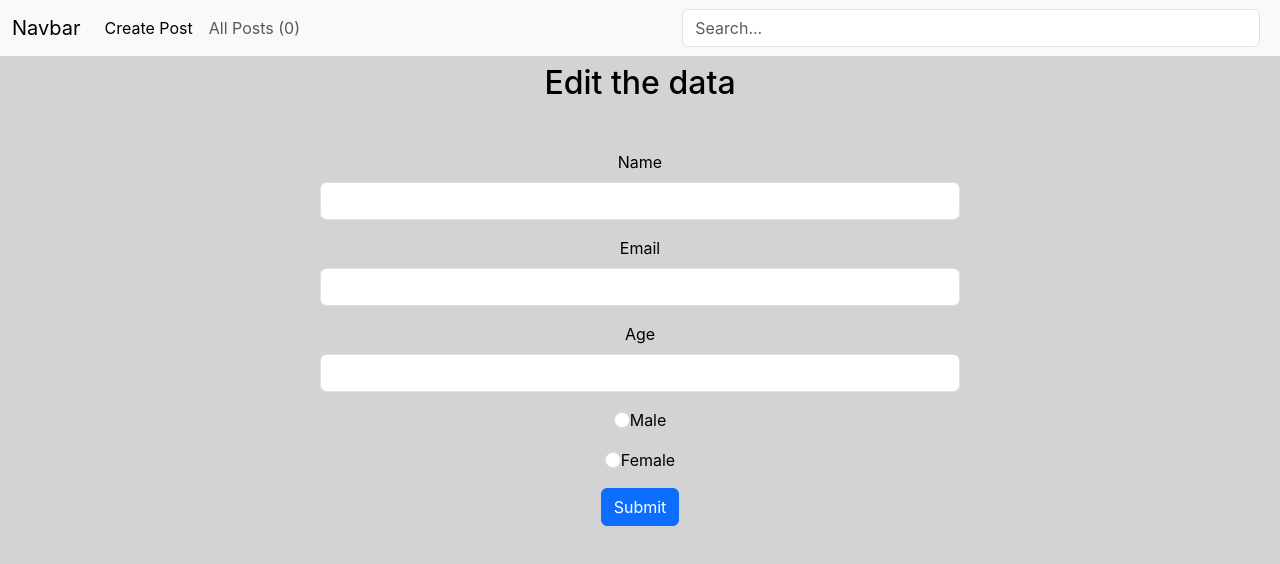
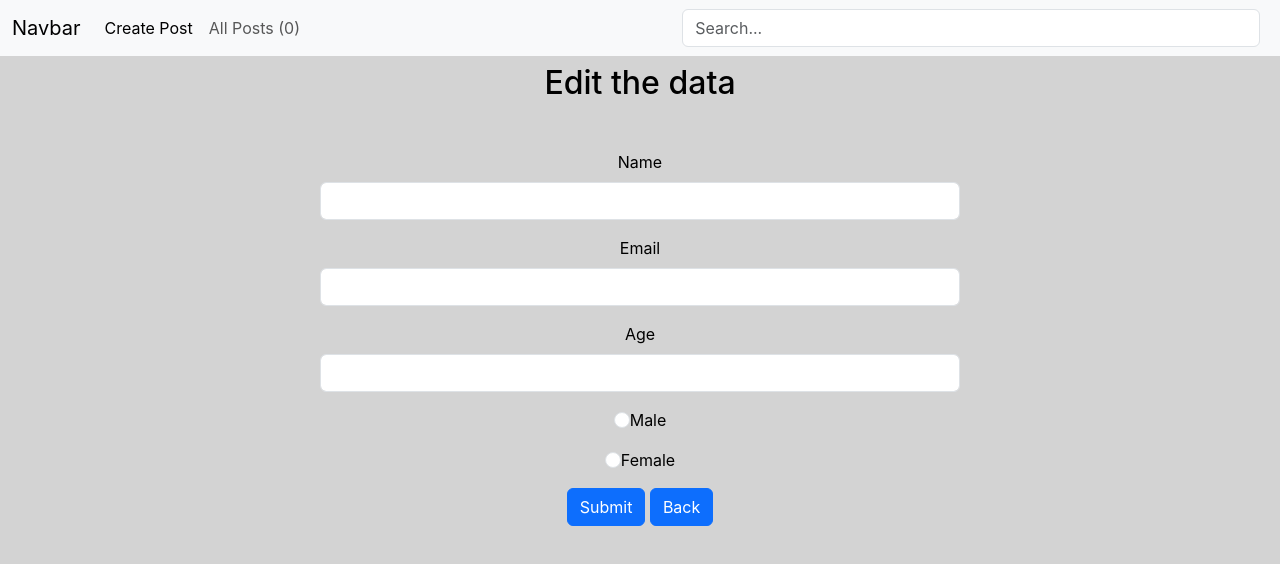
Before and after one commit to Sanket176/Crud-App-Thunk, a React (Vite) app: page /edit/1 in a window 1280 px wide. Shown: the top 564 px of the page. Built offline with nearby package versions, Linux system fonts and the light colour scheme.

Commit message:
Added back btn in Update component

```diff
--- a/src/components/Update.jsx
+++ b/src/components/Update.jsx
@@ -40,6 +40,7 @@ const Update = () => {
   return (
     <div>
       <h2 className="my-2">Edit the data</h2>
+
       <form className="w-50 mx-auto my-5" onSubmit={handleSubmit}>
         <div className="mb-3">
           <label className="form-label">Name</label>
@@ -105,7 +106,8 @@ const Update = () => {
 
         <button type="submit" className="btn btn-primary">
           Submit
-        </button>
+        </button>{" "}
+        <button className="btn btn-primary" onClick={()=>navigate("/read")}>Back</button>
       </form>
     </div>
   )
```
Also changed, not shown: src/components/Read.jsx (+3 -7 lines).
